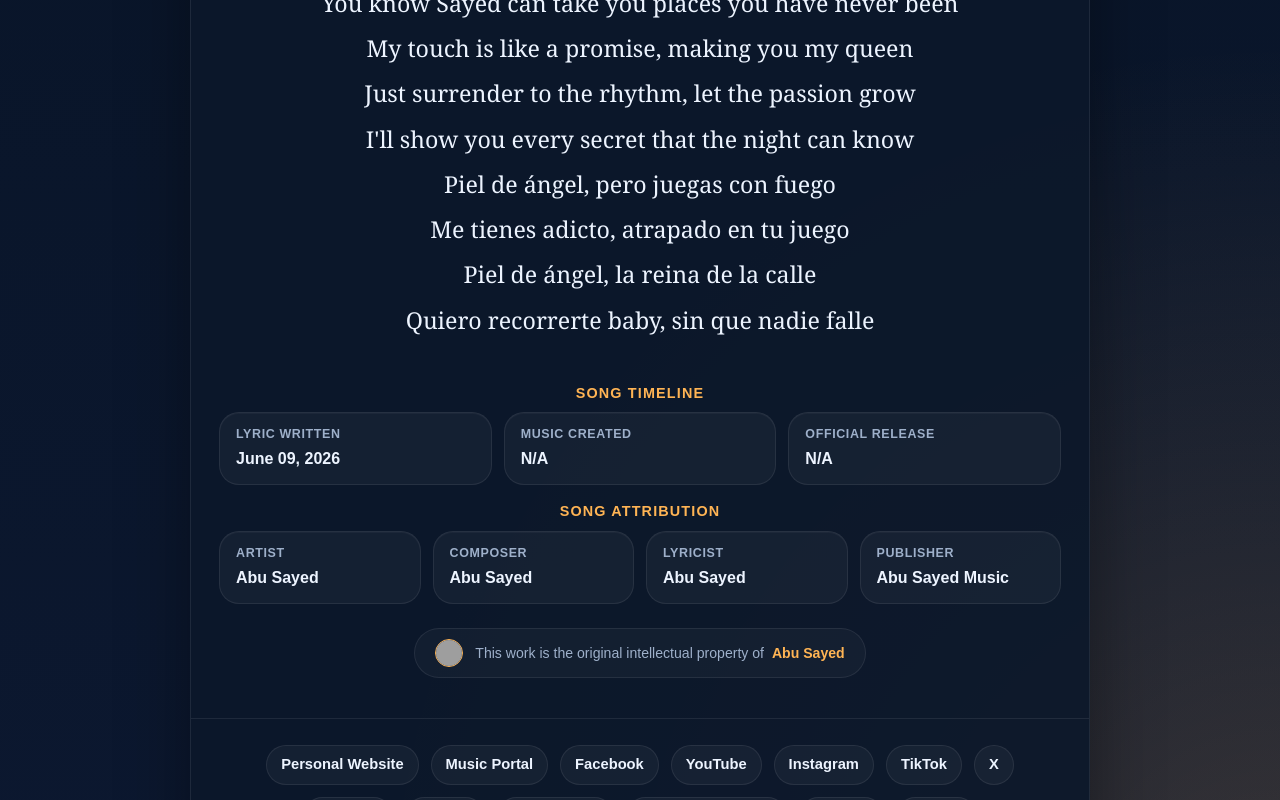
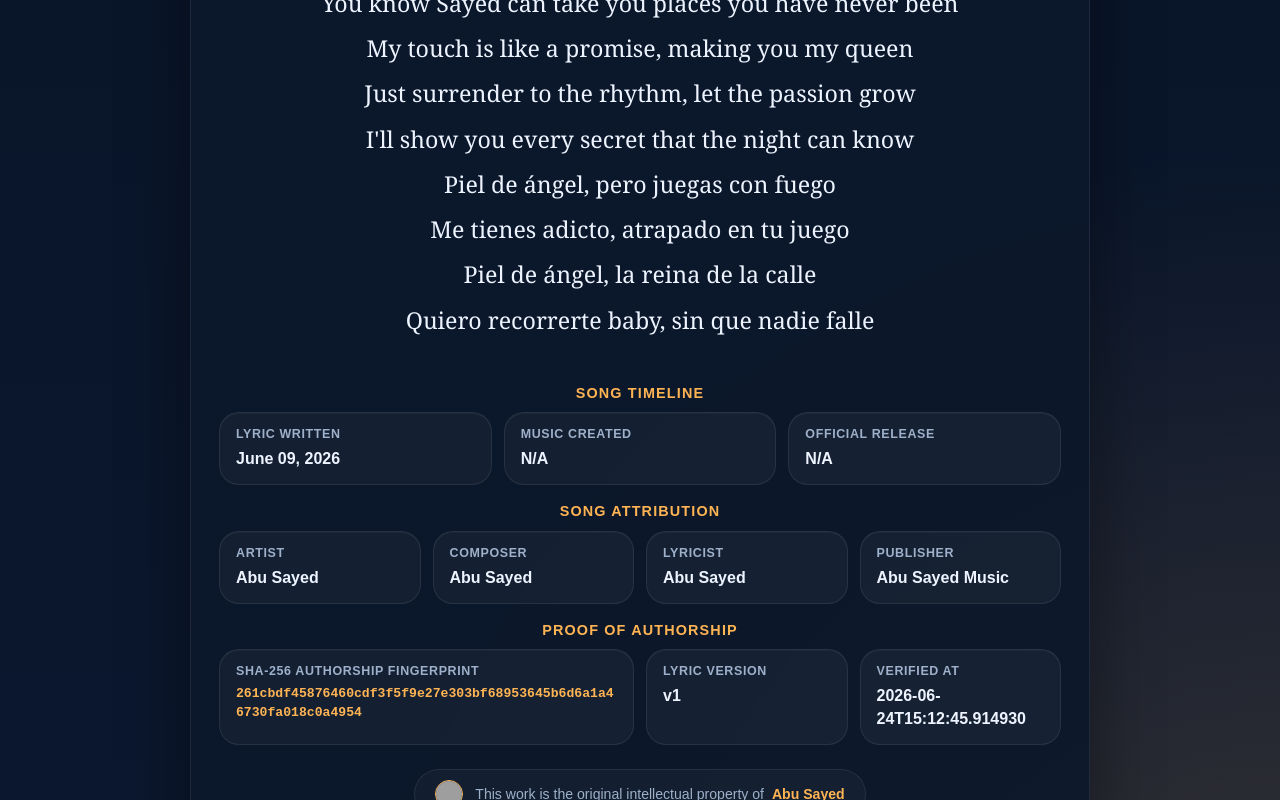
Before and after one commit to ImAbuSayed/piel-de-angel-vol-2, a plain HTML site: page index.html in a window 1280 px wide. Shown: the part 2000-2800 px from the top of the page. Drawn offline with Linux system fonts and the light colour scheme; grey boxes are pictures that could not be loaded.

Commit message:
feat: update song assets v1 with signed GPG commit [verified]

```diff
--- a/index.html
+++ b/index.html
@@ -14,9 +14,9 @@
     <meta name="keywords" content="Piel de ángel, Vol. 2, Abu Sayed lyrics, original song lyrics, Abu Sayed original song, Abu Sayed lyricist, Abu Sayed composer, Abu Sayed songwriter, official lyrics">
     <meta name="robots" content="index,follow,max-snippet:-1,max-image-preview:large,max-video-preview:-1">
     <meta name="referrer" content="strict-origin-when-cross-origin">
-    <meta name="description" content="Explore the official lyrics of &#x27;Piel de ángel, Vol. 2&#x27;, a unique musical creation written and composed by Abu Sayed.">
+    <meta name="description" content="The official lyric sheet for &#x27;Piel de ángel, Vol. 2&#x27; by Abu Sayed. This song is an original creative work, written and composed by the artist.">
     <meta property="og:title" content="Piel de ángel, Vol. 2 - Original Lyrics by Abu Sayed">
-    <meta property="og:description" content="Explore the official lyrics of &#x27;Piel de ángel, Vol. 2&#x27;, a unique musical creation written and composed by Abu Sayed.">
+    <meta property="og:description" content="The official lyric sheet for &#x27;Piel de ángel, Vol. 2&#x27; by Abu Sayed. This song is an original creative work, written and composed by the artist.">
     <meta property="og:type" content="music.song">
     <meta property="og:url" content="https://imabusayed.github.io/piel-de-angel-vol-2/">
     <meta property="og:site_name" content="Abu Sayed Music">
@@ -24,7 +24,7 @@
     <meta name="last-modified" content="2026-06-09 13:26:11">
     <meta name="twitter:card" content="summary_large_image">
     <meta name="twitter:title" content="Piel de ángel, Vol. 2 - Original Lyrics by Abu Sayed">
-    <meta name="twitter:description" content="Explore the official lyrics of &#x27;Piel de ángel, Vol. 2&#x27;, a unique musical creation written and composed by Abu Sayed.">
+    <meta name="twitter:description" content="The official lyric sheet for &#x27;Piel de ángel, Vol. 2&#x27; by Abu Sayed. This song is an original creative work, written and composed by the artist.">
     <link rel="canonical" href="https://imabusayed.github.io/piel-de-angel-vol-2/">
     <link rel="sitemap" type="application/xml" title="Sitemap" href="https://imabusayed.github.io/piel-de-angel-vol-2/sitemap.xml">
     <link rel="author" href="https://github.com/ImAbuSayed">
@@ -100,7 +100,7 @@
       "@id": "https://imabusayed.github.io/piel-de-angel-vol-2#webpage",
       "url": "https://imabusayed.github.io/piel-de-angel-vol-2/",
       "name": "Piel de ángel, Vol. 2 - Original Lyrics by Abu Sayed",
-      "description": "Explore the official lyrics of 'Piel de ángel, Vol. 2', a unique musical creation written and composed by Abu Sayed.",
+      "description": "The official lyric sheet for 'Piel de ángel, Vol. 2' by Abu Sayed. This song is an original creative work, written and composed by the artist.",
       "isPartOf": {
         "@id": "https://music.abusayed.com.bd/#website"
       },
@@ -537,7 +537,7 @@
 
         <div class="controls">
             <button class="btn-speak" id="speakBtn" title="Read the lyrics aloud"><span id="speakText">Read Aloud</span></button>
-            <a href="https://music.abusayed.com.bd/Licensing/?https://imabusayed.github.io/piel-de-angel-vol-2/" class="btn-license" title="Get licensing for this song" target="_blank">Music Rights & Licensing for Piel de ángel, Vol. 2</a>
+            <a href="https://music.abusayed.com.bd/Licensing/?https://imabusayed.github.io/piel-de-angel-vol-2/" class="btn-license" title="Get licensing for this song" target="_blank">Official Music Licensing for Piel de ángel, Vol. 2</a>
 
         </div>
         <br>
@@ -612,6 +612,26 @@
             <div class="meta-card">
                 <span class="meta-label">Publisher</span>
                 <strong>Abu Sayed Music</strong>
+            </div>
+
+                </div>
+            </div>
+
+            <div class="details-block">
+                <div class="details-title">Proof of Authorship</div>
+                <div class="meta-grid">
+
+            <div class="meta-card" style="grid-column: span 2;">
+                <span class="meta-label">SHA-256 Authorship Fingerprint</span>
+                <strong style="word-break: break-all; font-family: monospace; font-size: 0.82rem; color: var(--accent);">261cbdf45876460cdf3f5f9e27e303bf68953645b6d6a1a46730fa018c0a4954</strong>
+            </div>
+            <div class="meta-card">
+                <span class="meta-label">Lyric Version</span>
+                <strong>v1</strong>
+            </div>
+            <div class="meta-card">
+                <span class="meta-label">Verified At</span>
+                <strong>2026-06-24T15:12:45.914930</strong>
             </div>
 
                 </div>
```
Also changed, not shown: excerpts/Bridge-Preview.txt (added), excerpts/Chorus-Preview.txt (added), excerpts/Final-Chorus-Preview.txt (added), excerpts/Hook-Preview.txt (added), excerpts/Pre-Chorus-2-Preview.txt (added), excerpts/Pre-Chorus-3-Preview.txt (added), excerpts/Pre-Chorus-Preview.txt (added), excerpts/Verse-1-Preview.txt (added), excerpts/Verse-2-Preview.txt (added), excerpts/Verse-3-Preview.txt (added), hashes.txt (added), llms.txt, lyrics_backup/2026-06-24_piel-de-angel-vol-2-v1.txt (added), manifest.json (added), 1 other file.
